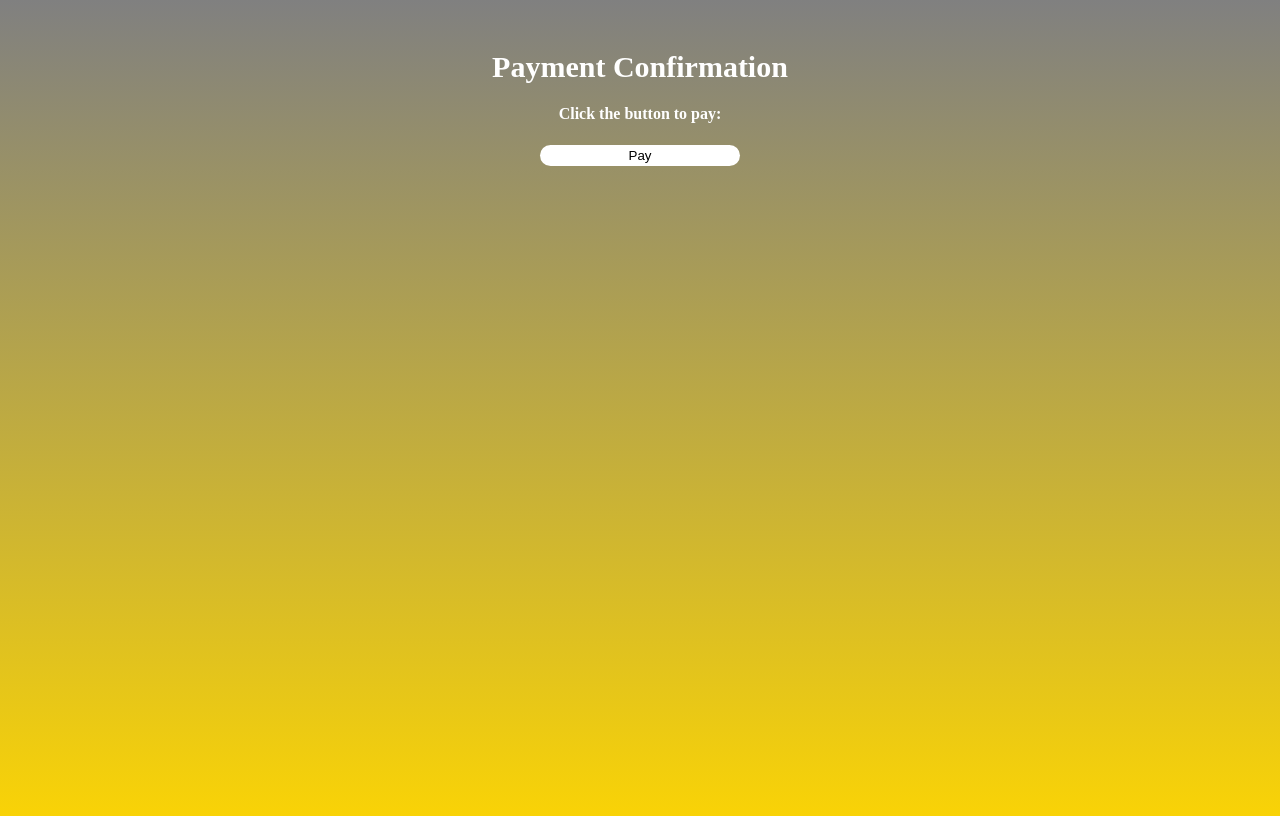
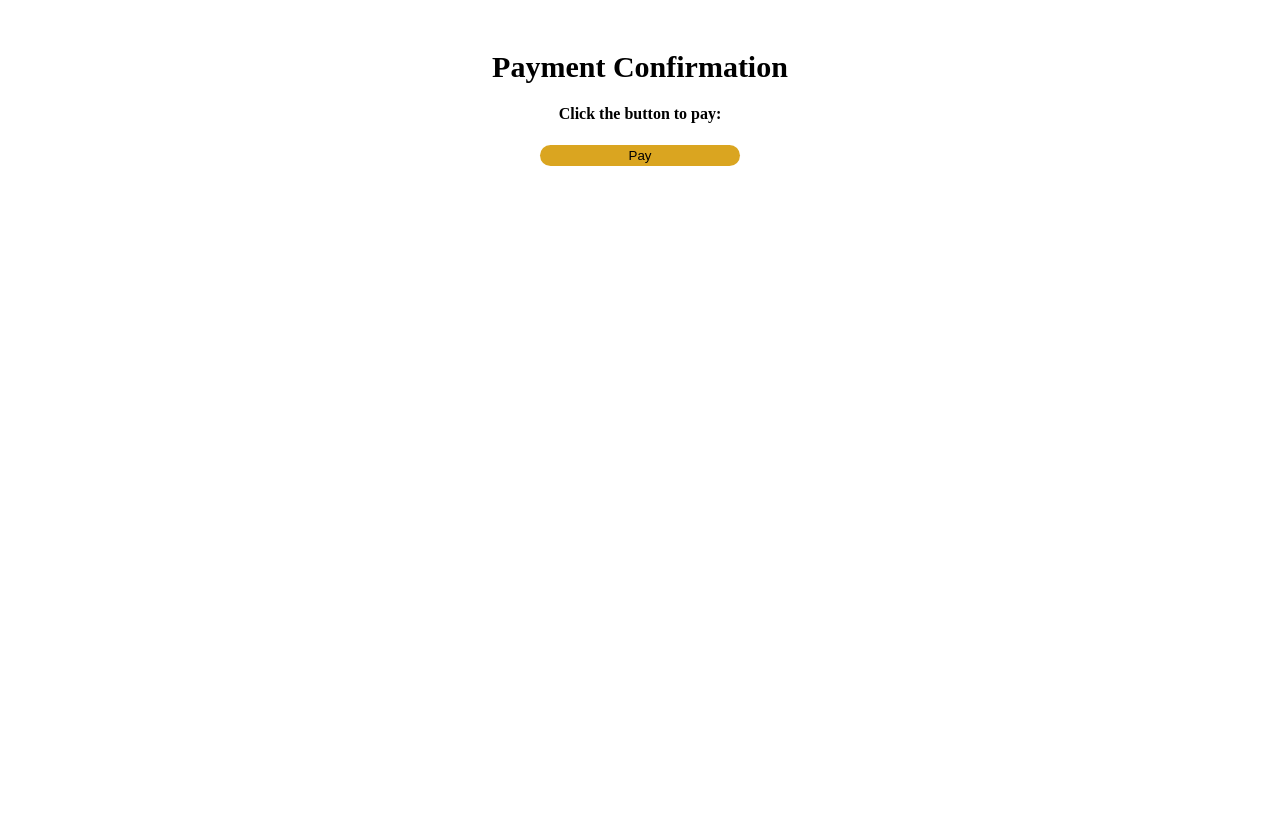
Before and after one commit to KubeTickets/KubTickets.io, a plain HTML site: page index.html in a window 1280 px wide. Drawn offline with nearby package versions, Linux system fonts and the light colour scheme.

Commit message:
Update index.html

```diff
--- a/index.html
+++ b/index.html
@@ -7,11 +7,11 @@
   <title>Payment</title>
 </head>
 
-<body style="background-image: linear-gradient(gray, gold); background-repeat: no-repeat ; height:100%">
+<body style="background-color: white; background-repeat: no-repeat ; height:100%;overflow: hidden">
 
 <div style="margin-top: 50px; text-align: center; height:100vh">
-  <h1 style="color:white; font-weight: bold; font-size: 30px">Payment Confirmation</h1>
-  <h4 style="color:white; font-weight: bold">Click the button to pay:</h4>
+  <h1 style="color:black; font-weight: bold; font-size: 30px">Payment Confirmation</h1>
+  <h4 style="color:black; font-weight: bold">Click the button to pay:</h4>
 
 
     <form id="demo-form" onsubmit="onSubmit">
@@ -20,7 +20,7 @@
         data-callback='onSubmit'
         data-action='submit'
 
-        style="width: 200px ; color: black ; background-color: white; border-radius: 20px; border: white ;padding:3px"
+        style="width: 200px ; color: black ; background-color: goldenrod; border-radius: 20px; border: white ;padding:3px"
 
         > Pay</button>
     </form>
```
